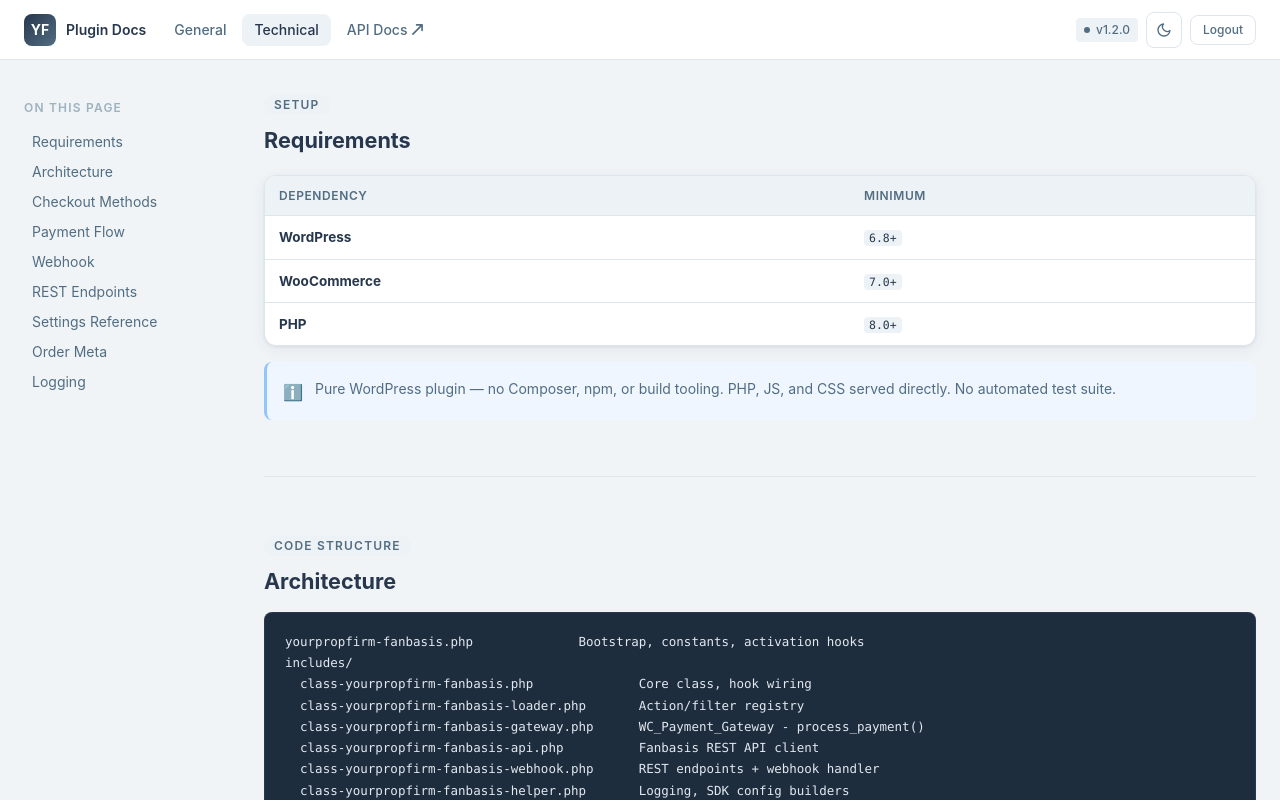
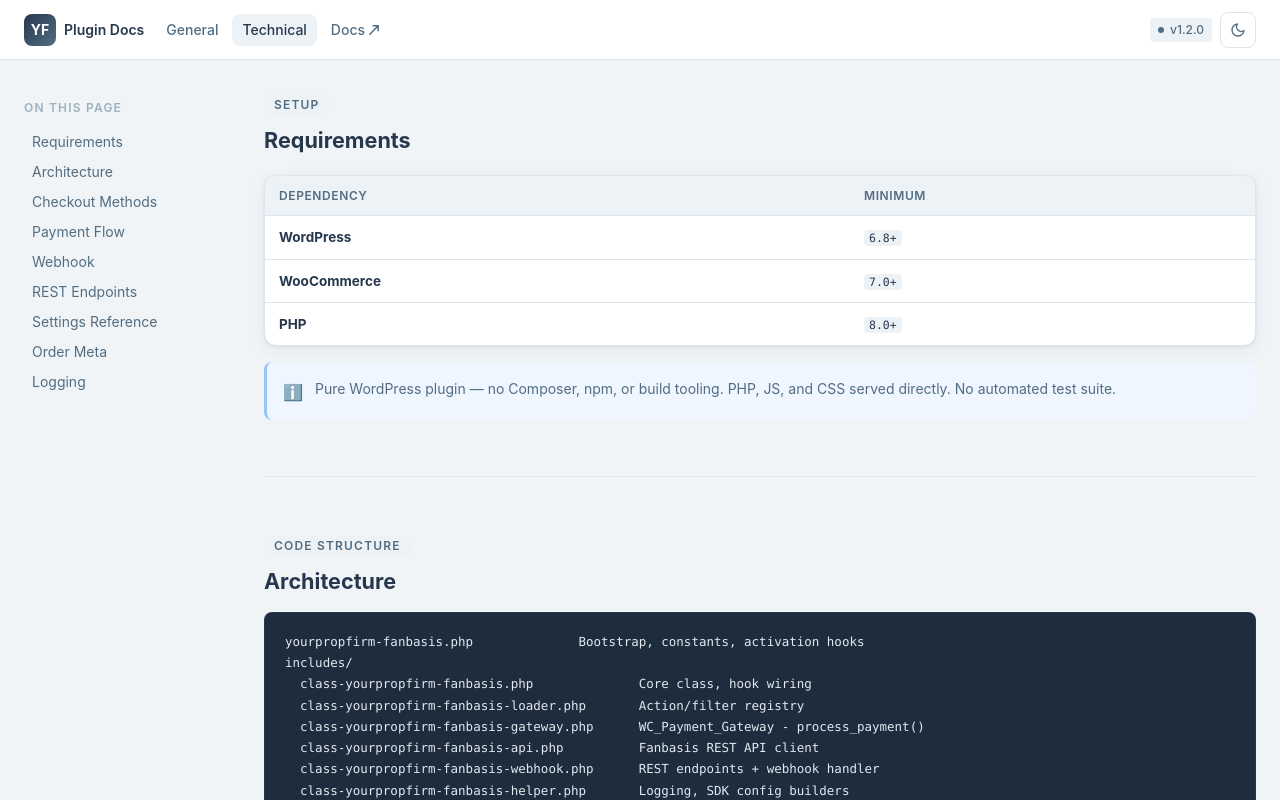
Before and after one commit to Yourpropfirm-Fanbasis/plugin-documentation, a Next.js app: page /technical in a window 1280 px wide. Shown: the top 800 px of the page. Built offline with nearby package versions, Linux system fonts and the light colour scheme; sample sign-in values are in the browser's storage.

Commit message:
Update Navbar.tsx

```diff
--- a/components/Navbar.tsx
+++ b/components/Navbar.tsx
@@ -1,37 +1,21 @@
 'use client'
 import Link from 'next/link'
-import { usePathname, useRouter } from 'next/navigation'
-import { useState } from 'react'
+import { usePathname } from 'next/navigation'
 import { ThemeToggle } from './ThemeToggle'
 
 export function Navbar() {
   const pathname = usePathname()
-  const router = useRouter()
-  const [menuOpen, setMenuOpen] = useState(false)
-
-  function logout() {
-    sessionStorage.removeItem('ypf_fanbasis_auth')
-    router.push('/login')
-  }
-
   const isActive = (href: string) => pathname === href || pathname === href + '/'
 
-  const navItems = [
-    { href: '/docs',      label: 'General',  external: false },
-    { href: '/technical', label: 'Technical', external: false },
-    { href: 'https://apidocs.fan/', label: 'API Docs', external: true },
-  ]
-
   return (
-    <>
     <header
       className="fixed top-0 inset-x-0 z-50 border-b"
       style={{ background: 'var(--bg-nav)', borderColor: 'var(--border)', height: 'var(--nav-h)' }}
     >
-        <div className="max-w-7xl mx-auto px-4 sm:px-6 h-full flex items-center gap-3">
+      <div className="max-w-7xl mx-auto px-4 sm:px-6 h-full flex items-center gap-2">
 
         {/* Logo */}
-          <Link href="/docs" className="flex items-center gap-2.5 flex-shrink-0" style={{ color: 'var(--text)' }}>
+        <Link href="/docs" className="flex items-center gap-2 flex-shrink-0 mr-1" style={{ color: 'var(--text)' }}>
           <div
             className="w-8 h-8 rounded-lg flex items-center justify-center text-white text-sm font-bold"
             style={{ background: 'linear-gradient(135deg,#27374D,#526D82)' }}
@@ -43,36 +27,26 @@
           </span>
         </Link>
 
-          {/* Desktop nav links */}
-          <nav className="hidden md:flex items-center gap-1 flex-1 ml-1">
-            {navItems.map(item =>
-              item.external ? (
+        {/* Nav links — always visible */}
+        <nav className="flex items-center gap-1 flex-1">
+          <NavLink href="/docs" active={isActive('/docs')}>General</NavLink>
+          <NavLink href="/technical" active={isActive('/technical')}>Technical</NavLink>
           <a
-                  key={item.href}
-                  href={item.href}
+            href="https://apidocs.fan/"
             target="_blank"
             rel="noopener noreferrer"
-                  className="px-3 py-1.5 rounded-lg text-sm font-medium transition-colors flex items-center gap-1"
+            className="px-2.5 py-1.5 rounded-lg text-sm font-medium transition-colors flex items-center gap-1 whitespace-nowrap"
             style={{ color: 'var(--text-muted)' }}
           >
-                  {item.label}
-                  <svg width="11" height="11" viewBox="0 0 12 12" fill="none" stroke="currentColor" strokeWidth="1.8" strokeLinecap="round" strokeLinejoin="round">
+            <span className="hidden xs:inline">API </span>Docs
+            <svg width="10" height="10" viewBox="0 0 12 12" fill="none" stroke="currentColor" strokeWidth="1.8" strokeLinecap="round" strokeLinejoin="round">
               <path d="M1 11L11 1M11 1H5M11 1V7"/>
             </svg>
           </a>
-              ) : (
-                <NavLink key={item.href} href={item.href} active={isActive(item.href)}>
-                  {item.label}
-                </NavLink>
-              )
-            )}
         </nav>
 
-          {/* Spacer on mobile */}
-          <div className="flex-1 md:hidden" />
-
-          {/* Right actions */}
-          <div className="flex items-center gap-2">
+        {/* Right: version badge + theme toggle */}
+        <div className="flex items-center gap-2 flex-shrink-0">
           <span
             className="hidden sm:inline-flex items-center gap-1.5 text-xs font-medium px-2 py-1 rounded"
             style={{ background: 'var(--accent-lt)', color: 'var(--text-muted)' }}
@@ -81,89 +55,10 @@
             v1.2.0
           </span>
           <ThemeToggle />
-            <button
-              onClick={logout}
-              className="hidden md:block text-xs font-medium px-3 py-1.5 rounded-lg border transition-colors hover:bg-[var(--accent-lt)]"
-              style={{ borderColor: 'var(--border)', color: 'var(--text-muted)' }}
-            >
-              Logout
-            </button>
-            {/* Hamburger */}
-            <button
-              onClick={() => setMenuOpen(o => !o)}
-              className="md:hidden w-9 h-9 flex items-center justify-center rounded-lg border transition-colors"
-              style={{ borderColor: 'var(--border)', color: 'var(--text-muted)' }}
-              aria-label="Toggle menu"
-            >
-              {menuOpen ? (
-                <svg width="16" height="16" viewBox="0 0 24 24" fill="none" stroke="currentColor" strokeWidth="2" strokeLinecap="round">
-                  <path d="M18 6 6 18M6 6l12 12"/>
-                </svg>
-              ) : (
-                <svg width="16" height="16" viewBox="0 0 24 24" fill="none" stroke="currentColor" strokeWidth="2" strokeLinecap="round">
-                  <path d="M4 6h16M4 12h16M4 18h16"/>
-                </svg>
-              )}
-            </button>
         </div>
 
       </div>
     </header>
-
-      {/* Mobile dropdown menu */}
-      {menuOpen && (
-        <div
-          className="fixed inset-x-0 z-40 md:hidden border-b shadow-lg"
-          style={{
-            top: 'var(--nav-h)',
-            background: 'var(--bg-nav)',
-            borderColor: 'var(--border)',
-          }}
-        >
-          <nav className="max-w-7xl mx-auto px-4 py-3 flex flex-col gap-1">
-            {navItems.map(item =>
-              item.external ? (
-                <a
-                  key={item.href}
-                  href={item.href}
-                  target="_blank"
-                  rel="noopener noreferrer"
-                  onClick={() => setMenuOpen(false)}
-                  className="flex items-center justify-between px-3 py-2.5 rounded-lg text-sm font-medium"
-                  style={{ color: 'var(--text-muted)' }}
-                >
-                  {item.label}
-                  <svg width="12" height="12" viewBox="0 0 12 12" fill="none" stroke="currentColor" strokeWidth="1.8" strokeLinecap="round" strokeLinejoin="round">
-                    <path d="M1 11L11 1M11 1H5M11 1V7"/>
-                  </svg>
-                </a>
-              ) : (
-                <Link
-                  key={item.href}
-                  href={item.href}
-                  onClick={() => setMenuOpen(false)}
-                  className="px-3 py-2.5 rounded-lg text-sm font-medium transition-colors"
-                  style={{
-                    background: isActive(item.href) ? 'var(--accent-lt)' : 'transparent',
-                    color: isActive(item.href) ? 'var(--brand)' : 'var(--text-muted)',
-                  }}
-                >
-                  {item.label}
-                </Link>
-              )
-            )}
-            <div className="border-t my-1" style={{ borderColor: 'var(--border)' }} />
-            <button
-              onClick={() => { setMenuOpen(false); logout() }}
-              className="text-left px-3 py-2.5 rounded-lg text-sm font-medium transition-colors"
-              style={{ color: 'var(--text-muted)' }}
-            >
-              Logout
-            </button>
-          </nav>
-        </div>
-      )}
-    </>
   )
 }
 
@@ -171,7 +66,7 @@
   return (
     <Link
       href={href}
-      className="px-3 py-1.5 rounded-lg text-sm font-medium transition-colors"
+      className="px-2.5 py-1.5 rounded-lg text-sm font-medium transition-colors whitespace-nowrap"
       style={{
         background: active ? 'var(--accent-lt)' : 'transparent',
         color: active ? 'var(--brand)' : 'var(--text-muted)',
```
Lines whose indentation alone changed are shown as unchanged.
